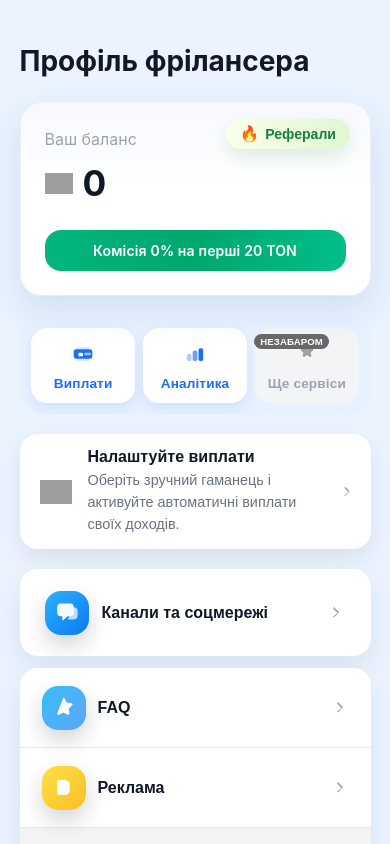
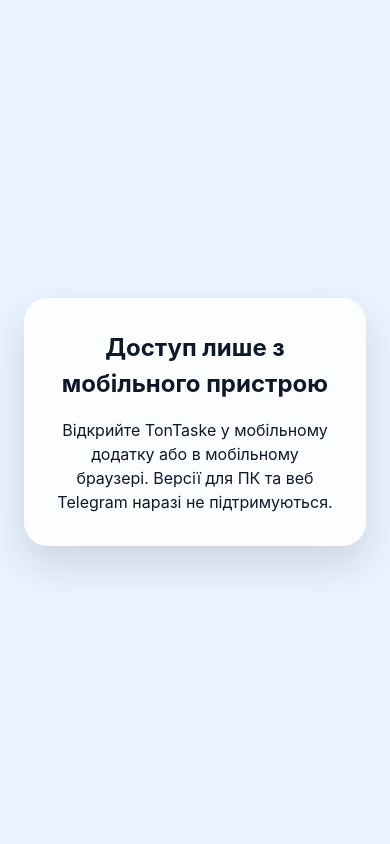
Before and after one commit to hdr2029/tgtasker, a React (Vite) app: page / in a window 390 px wide. Built offline with nearby package versions, Linux system fonts and the light colour scheme; grey boxes are pictures that could not be loaded.

Commit message:
Restrict app to mobile environments

```diff
--- a/src/App.jsx
+++ b/src/App.jsx
@@ -2,6 +2,7 @@
 import { BrowserRouter, Routes, Route, useLocation, useNavigate } from "react-router-dom";
 import "./App.css";
 import SplashScreen from "./components/SplashScreen/SplashScreen";
+import UnsupportedScreen from "./components/UnsupportedScreen/UnsupportedScreen";
 import FreelancerProfile from "./components/FreelancerProfile/FreelancerProfile";
 import ReferralProgramPage from "./pages/ReferralProgram/ReferralProgramPage";
 import PayoutsPage from "./pages/Payouts/PayoutsPage";
@@ -15,6 +16,24 @@
 const TELEGRAM_TOP_CONTROLS_OFFSET_PX = 72;
 const TELEGRAM_BACKGROUND_COLOR = "#eaf3ff";
 const REDIRECT_STORAGE_KEY = "wella:redirect-path";
+
+const isMobileEnvironment = () => {
+  if (typeof window === "undefined") {
+    return false;
+  }
+
+  const webApp = window.Telegram?.WebApp;
+  const platform = (webApp?.platform || "").toLowerCase();
+  const isTelegram = Boolean(webApp);
+  const isTelegramMobile = platform === "ios" || platform === "android";
+
+  if (isTelegram) {
+    return isTelegramMobile;
+  }
+
+  const userAgent = window.navigator?.userAgent || "";
+  return /Android|webOS|iPhone|iPad|iPod|BlackBerry|IEMobile|Opera Mini/i.test(userAgent);
+};
 
 const useTelegramNavigation = () => {
   const location = useLocation();
@@ -246,10 +265,27 @@
 const App = () => {
   const [isSplashVisible, setIsSplashVisible] = useState(true);
   const [shouldRenderSplash, setShouldRenderSplash] = useState(true);
+  const [isEnvironmentChecked, setIsEnvironmentChecked] = useState(false);
+  const [isEnvironmentAllowed, setIsEnvironmentAllowed] = useState(false);
 
   useEffect(() => {
     if (typeof window === "undefined") {
-      return undefined;
+      return;
+    }
+
+    const allowed = isMobileEnvironment();
+    setIsEnvironmentAllowed(allowed);
+    setIsEnvironmentChecked(true);
+
+    if (!allowed) {
+      setIsSplashVisible(false);
+      setShouldRenderSplash(false);
+    }
+  }, []);
+
+  useEffect(() => {
+    if (!isEnvironmentAllowed) {
+      return;
     }
 
     const hideTimeout = window.setTimeout(() => {
@@ -264,17 +300,25 @@
       window.clearTimeout(hideTimeout);
       window.clearTimeout(removeTimeout);
     };
-  }, []);
+  }, [isEnvironmentAllowed]);
+
+  if (isEnvironmentChecked && !isEnvironmentAllowed) {
+    return <UnsupportedScreen />;
+  }
 
   const shellClassName = isSplashVisible ? "app-shell app-shell--hidden" : "app-shell";
 
   return (
     <>
-      {shouldRenderSplash ? <SplashScreen isFadingOut={!isSplashVisible} /> : null}
+      {shouldRenderSplash && isEnvironmentAllowed ? (
+        <SplashScreen isFadingOut={!isSplashVisible} />
+      ) : null}
       <div className={shellClassName}>
-        <BrowserRouter basename={import.meta.env.BASE_URL}>
-          <TelegramAwareApp />
-        </BrowserRouter>
+        {isEnvironmentAllowed ? (
+          <BrowserRouter basename={import.meta.env.BASE_URL}>
+            <TelegramAwareApp />
+          </BrowserRouter>
+        ) : null}
       </div>
     </>
   );
--- /dev/null
+++ b/src/components/UnsupportedScreen/UnsupportedScreen.css
@@ -0,0 +1,31 @@
+.unsupported-screen {
+  min-height: 100vh;
+  display: flex;
+  align-items: center;
+  justify-content: center;
+  padding: 24px;
+  background: #eaf3ff;
+  color: #0f172a;
+  font-family: "Inter", "Segoe UI", "Roboto", sans-serif;
+}
+
+.unsupported-screen__card {
+  max-width: 420px;
+  padding: 32px;
+  background: rgba(255, 255, 255, 0.86);
+  border-radius: 24px;
+  box-shadow: 0 18px 40px rgba(15, 23, 42, 0.14);
+  text-align: center;
+}
+
+.unsupported-screen__title {
+  margin: 0 0 16px;
+  font-size: 24px;
+  font-weight: 700;
+}
+
+.unsupported-screen__text {
+  margin: 0;
+  font-size: 16px;
+  line-height: 1.5;
+}
--- /dev/null
+++ b/src/components/UnsupportedScreen/UnsupportedScreen.jsx
@@ -0,0 +1,18 @@
+import "./UnsupportedScreen.css";
+
+const UnsupportedScreen = () => {
+  return (
+    <main className="unsupported-screen" aria-labelledby="unsupported-title">
+      <div className="unsupported-screen__card">
+        <h1 id="unsupported-title" className="unsupported-screen__title">
+          Доступ лише з мобільного пристрою
+        </h1>
+        <p className="unsupported-screen__text">
+          Відкрийте TonTaske у мобільному додатку або в мобільному браузері. Версії для ПК та веб Telegram наразі не підтримуються.
+        </p>
+      </div>
+    </main>
+  );
+};
+
+export default UnsupportedScreen;
```
